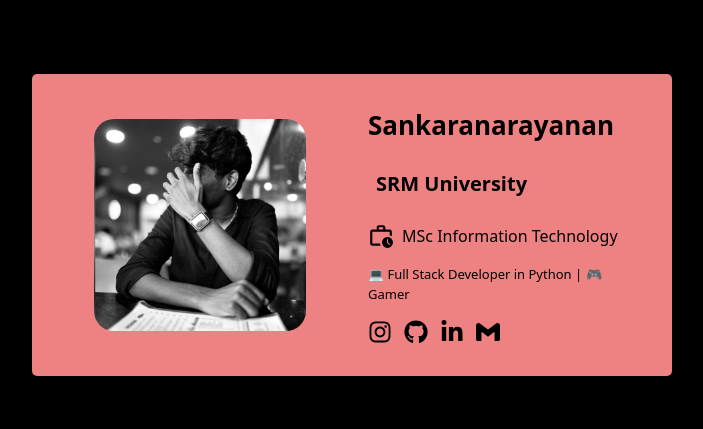
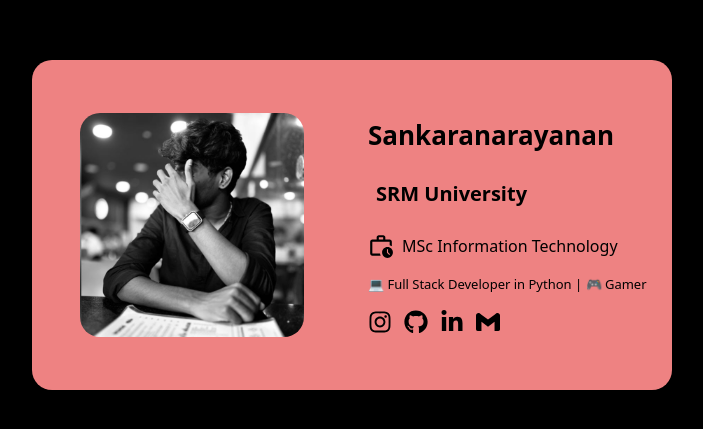
Before and after one commit to Sandy3o/Sandy-Profile-Card, a React (Vite) app: page / in a window 1280 px wide. Shown: the part 175-604 px from the top of the page, without its empty margins (288-991 px from the left). Built offline with nearby package versions, Linux system fonts and the light colour scheme.

Commit message:
minor changes

```diff
--- a/src/Pages/CardScreen.jsx
+++ b/src/Pages/CardScreen.jsx
@@ -5,11 +5,11 @@ import profile from "../assets/profile.jpg";
 
 const CardScreen = () => {
   return (
-    <div className="w-[90%] sm:w-[70%] md:w-[60%] lg:w-[50%] h-auto bg-[#ee8282] rounded-[5px] grid grid-cols-1 md:grid-cols-2 p-4">
+    <div className="w-[90%] sm:w-[70%] md:w-[60%] lg:w-[50%] h-auto bg-[#ee8282] rounded-[20px] grid grid-cols-1 md:grid-cols-2 py-10">
       {/* Profile Image */}
       <div className="col-span-1 flex justify-center items-center">
         <img
-          className="w-[60%] sm:w-[70%] md:w-[90% ] h-auto object-cover rounded-tl-[20px] rounded-br-[20px] rounded-bl-[20px] rounded-tr-[20px]"
+          className="w-[60%] sm:w-[70%] md:w-[90% ] h-auto object-cover rounded-[20px]"
           src={profile}
           alt="Profile"
         />
```
Also changed, not shown: 5 other files (tests, documents, lock files or other folders).
